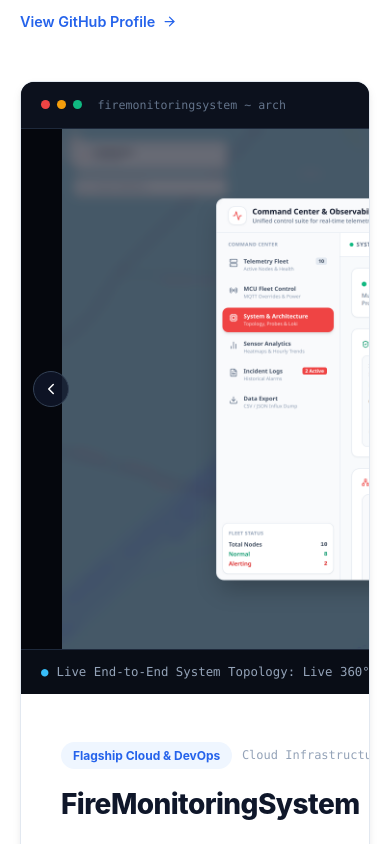
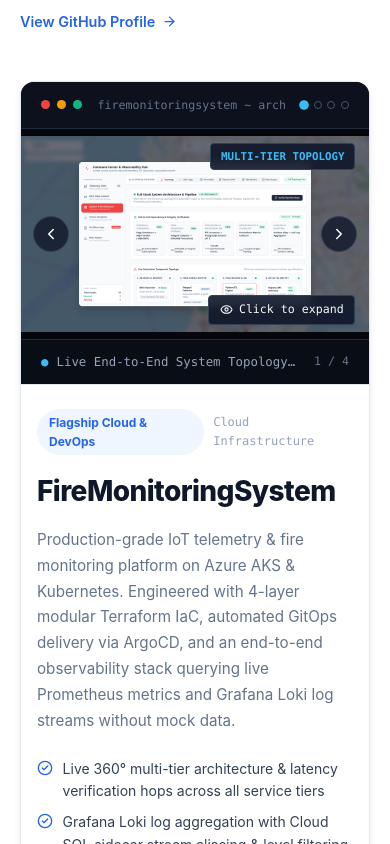
Before and after one commit to Fauxx/portfolio, a React (Vite) app: page / in a window 390 px wide. Shown: the part 1700-2544 px from the top of the page. Built offline with nearby package versions, Linux system fonts and the light colour scheme.

Commit message:
fix(responsive): prevent horizontal clipping and enforce single-column stacking on mobile viewports

```diff
--- a/src/components/ProjectsSection.tsx
+++ b/src/components/ProjectsSection.tsx
@@ -88,13 +88,9 @@
               >
                 {/* 1. Media Viewport (Left if not reversed, Right if reversed) */}
                 <div
+                  className={`project-viewport ${isReversed ? 'project-viewport-reversed' : 'project-viewport-default'}`}
                   style={{
-                    order: isReversed ? 2 : 1,
-                    backgroundColor: '#090d16',
-                    display: 'flex',
-                    flexDirection: 'column',
-                    borderRight: isReversed ? 'none' : '1px solid var(--border)',
-                    borderLeft: isReversed ? '1px solid var(--border)' : 'none'
+                    order: isReversed ? 2 : 1
                   }}
                 >
                   {/* Top Window Bar with Slide Tabs */}
@@ -155,17 +151,7 @@
 
                   {/* Media Canvas with Carousel Arrows */}
                   <div
-                    style={{
-                      position: 'relative',
-                      flex: 1,
-                      minHeight: '430px',
-                      display: 'flex',
-                      alignItems: 'center',
-                      justifyContent: 'center',
-                      backgroundColor: '#05070d',
-                      cursor: 'pointer',
-                      overflow: 'hidden'
-                    }}
+                    className="project-canvas"
                     onClick={() => currentSlide.src && setModalImage(currentSlide.src)}
                     title="Click to view full-resolution image"
                   >
@@ -299,12 +285,9 @@
 
                 {/* 2. Narrative Column (Right if not reversed, Left if reversed) */}
                 <div
+                  className="project-narrative"
                   style={{
-                    order: isReversed ? 1 : 2,
-                    padding: '3rem 2.5rem',
-                    display: 'flex',
-                    flexDirection: 'column',
-                    justifyContent: 'center'
+                    order: isReversed ? 1 : 2
                   }}
                 >
                   <div style={{ display: 'flex', alignItems: 'center', gap: '0.6rem', marginBottom: '0.85rem' }}>
--- a/src/index.css
+++ b/src/index.css
@@ -166,10 +166,74 @@
   grid-template-columns: minmax(0, 1fr) minmax(0, 1.35fr);
 }
 
+.project-viewport {
+  background-color: #090d16;
+  display: flex;
+  flex-direction: column;
+  min-width: 0;
+  max-width: 100%;
+}
+
+.project-viewport-default {
+  border-right: 1px solid var(--border);
+}
+
+.project-viewport-reversed {
+  border-left: 1px solid var(--border);
+}
+
+.project-canvas {
+  position: relative;
+  flex: 1;
+  min-height: 430px;
+  display: flex;
+  align-items: center;
+  justify-content: center;
+  background-color: #05070d;
+  cursor: pointer;
+  overflow: hidden;
+}
+
+.project-narrative {
+  padding: 3rem 2.5rem;
+  display: flex;
+  flex-direction: column;
+  justify-content: center;
+  min-width: 0;
+  max-width: 100%;
+}
+
 @media (max-width: 992px) {
   .flagship-grid,
   .flagship-grid-reversed {
-    grid-template-columns: 1fr !important;
+    grid-template-columns: 100% !important;
+  }
+  .project-viewport {
+    order: 1 !important;
+    border-right: none !important;
+    border-left: none !important;
+    border-bottom: 1px solid var(--border);
+  }
+  .project-viewport-default,
+  .project-viewport-reversed {
+    border-right: none !important;
+    border-left: none !important;
+  }
+  .project-narrative {
+    order: 2 !important;
+    padding: 2rem 1.5rem !important;
+  }
+  .project-canvas {
+    min-height: 260px !important;
+  }
+}
+
+@media (max-width: 480px) {
+  .project-narrative {
+    padding: 1.5rem 1rem !important;
+  }
+  .project-canvas {
+    min-height: 210px !important;
   }
 }
 
```
